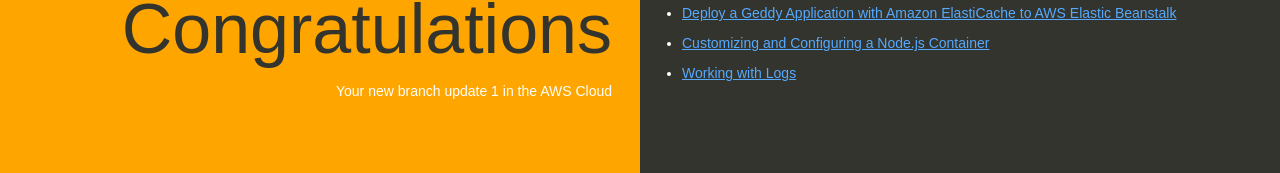
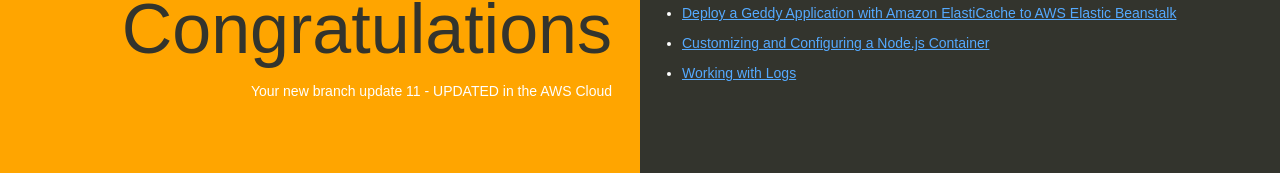
Before and after one commit to prakinr/aws-nodejs-sample-codebuild, a website: page index.html in a window 1280 px wide. Shown: the part 212-385 px from the top of the page. Drawn offline with Linux system fonts and the light colour scheme.

Commit message:
Update index.html

```diff
--- a/index.html
+++ b/index.html
@@ -75,7 +75,7 @@
   <body>
     <div class="textColumn">
       <h1>Congratulations</h1>
-      <p>Your new branch update 1 in the AWS Cloud</p>
+      <p>Your new branch update 11 - UPDATED in the AWS Cloud</p>
     </div>
     <div class="linksColumn">
       <h2>What's Next?</h2>
```
